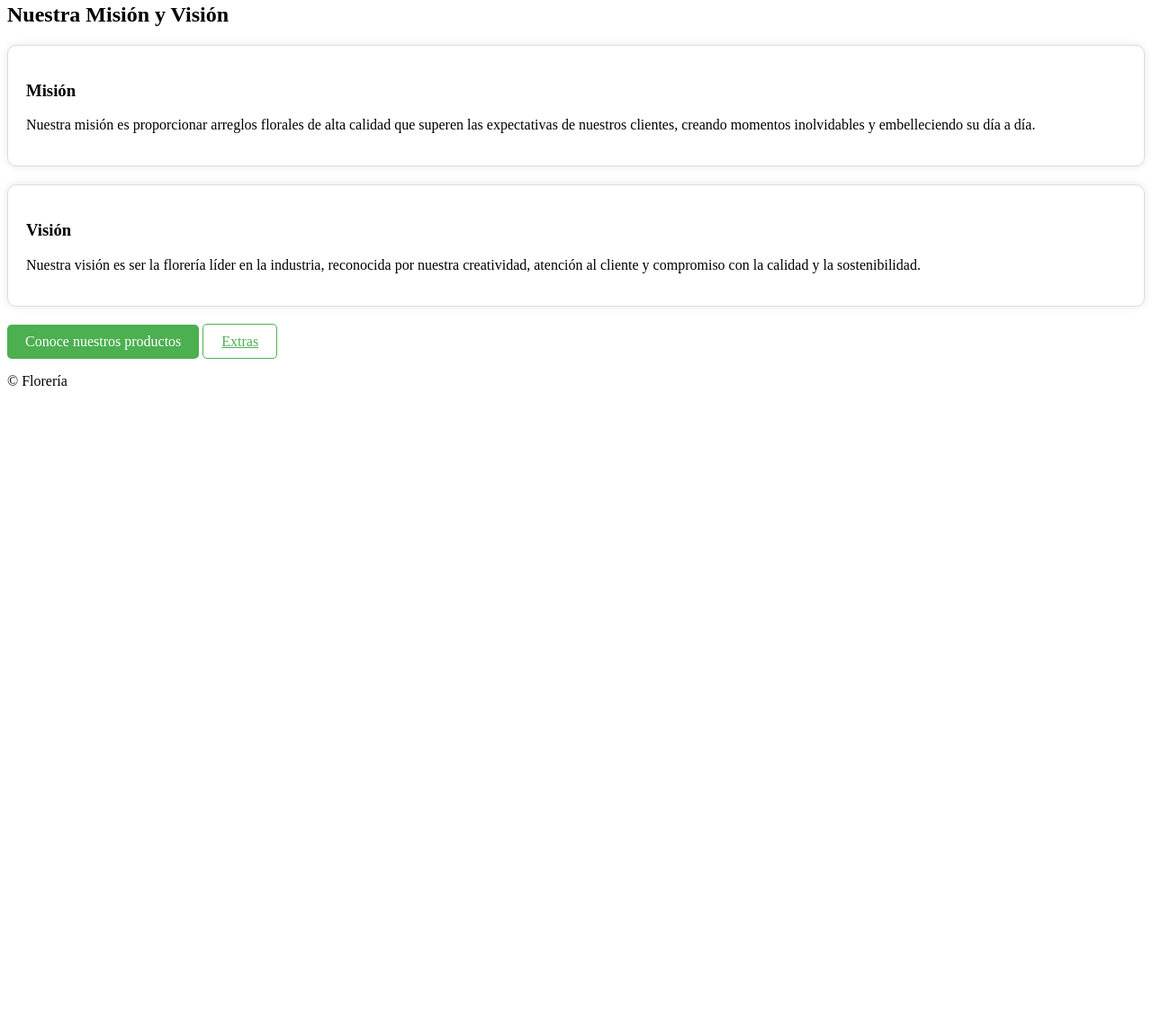
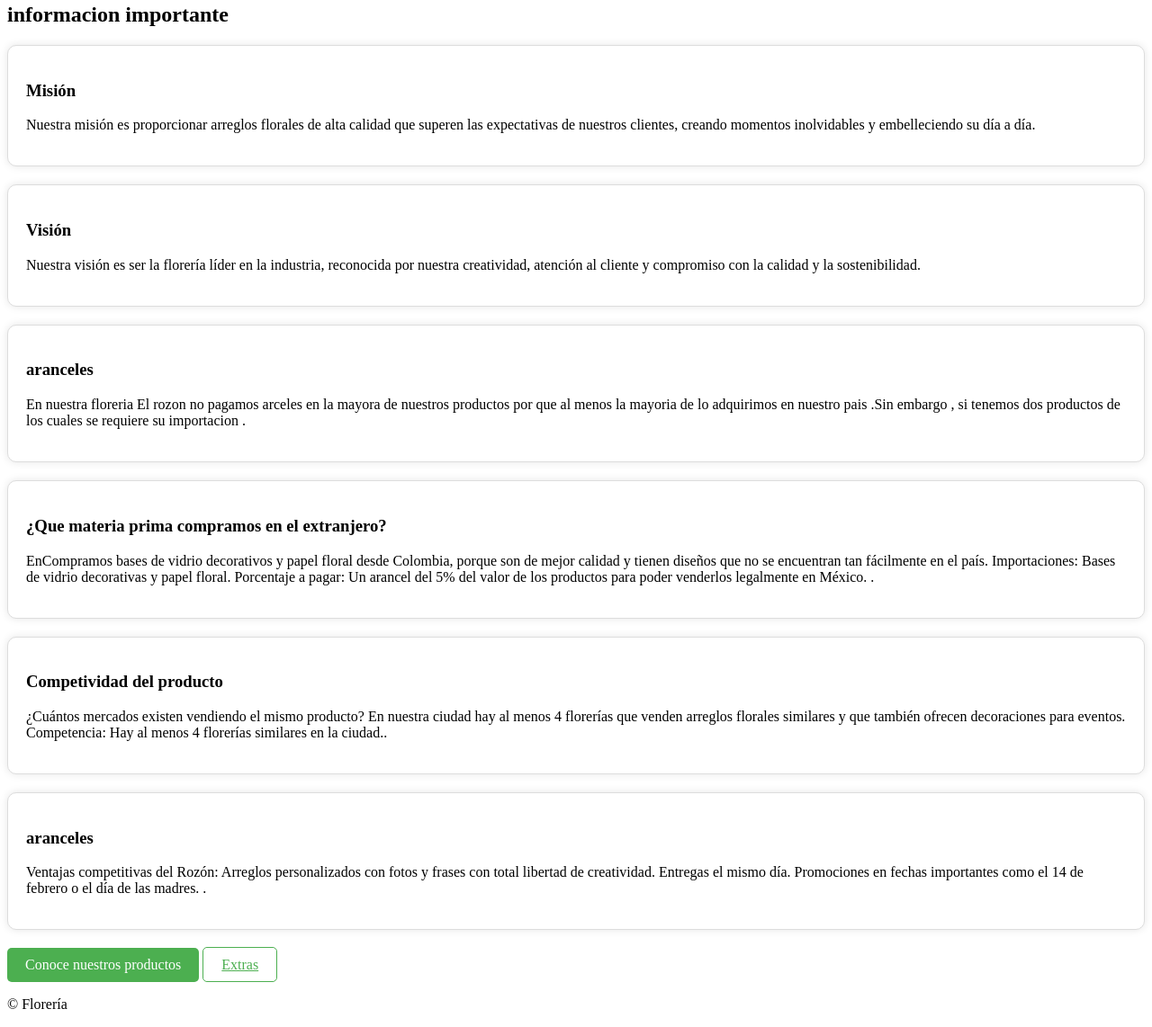
Before and after one commit to cocolizoc137/Rozonn, a plain HTML site: page myv.html in a window 1280 px wide. Shown: the part 77-1219 px from the top of the page at 90% size. Before the commit the page ends 800 px from the top, so only its background shows below. Drawn offline with Linux system fonts and the light colour scheme.

Commit message:
Update myv.html

```diff
--- a/myv.html
+++ b/myv.html
@@ -64,7 +64,7 @@
     </header>
     <main>
         <section class="mision-vision">
-            <h2>Nuestra Misión y Visión</h2>
+            <h2>informacion importante</h2>
             <div class="mision">
                 <h3>Misión</h3>
                 <p>Nuestra misión es proporcionar arreglos florales de alta calidad que superen las expectativas de nuestros clientes, creando momentos inolvidables y embelleciendo su día a día.</p>
@@ -73,6 +73,36 @@
                 <h3>Visión</h3>
                 <p>Nuestra visión es ser la florería líder en la industria, reconocida por nuestra creatividad, atención al cliente y compromiso con la calidad y la sostenibilidad.</p>
             </div>
+ <div class="vision">
+                <h3>aranceles</h3>
+                <p>En nuestra floreria El rozon no pagamos arceles en la mayora de nuestros productos por que al menos la mayoria de lo adquirimos en nuestro pais .Sin embargo , si tenemos dos productos de los cuales se requiere su importacion .</p>
+ </div>
+ <div class="vision">
+                <h3>¿Que materia prima compramos en el extranjero?</h3>
+                <p>EnCompramos bases de vidrio decorativos y papel floral desde Colombia, porque son de mejor calidad y tienen diseños que no se encuentran tan fácilmente en el país.
+
+Importaciones: Bases de vidrio decorativas y papel floral.
+
+Porcentaje a pagar: Un arancel del 5% del valor de los productos para poder venderlos legalmente en México. .</p>
+ </div>
+         <div class="vision">
+                <h3>Competividad del producto</h3>
+                <p> ¿Cuántos mercados existen vendiendo el mismo producto?
+
+En nuestra ciudad hay al menos 4 florerías que venden arreglos florales similares y que también ofrecen decoraciones para eventos.
+
+Competencia: Hay al menos 4 florerías similares en la ciudad..</p>
+ </div>
+            <div class="vision">
+                <h3>aranceles</h3>
+                <p>Ventajas competitivas del Rozón:
+
+Arreglos personalizados con fotos y frases con total libertad de creatividad.
+
+Entregas el mismo día.
+
+Promociones en fechas importantes como el 14 de febrero o el día de las madres. .</p>
+ </div>
             <div class="botones">
                 <a href="galeria.html" class="btn-primario" >Conoce nuestros productos</a>
                  <a href="contac.html" class="btn-secundario" >Extras</a>
```
